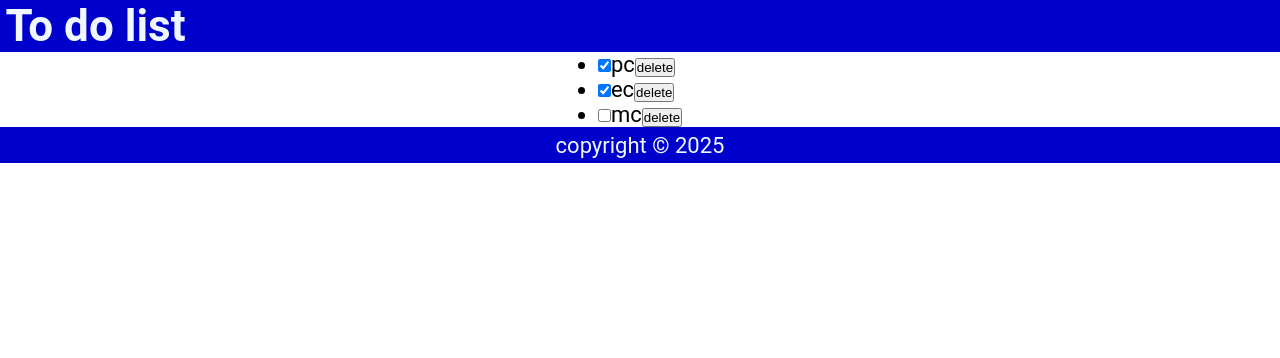
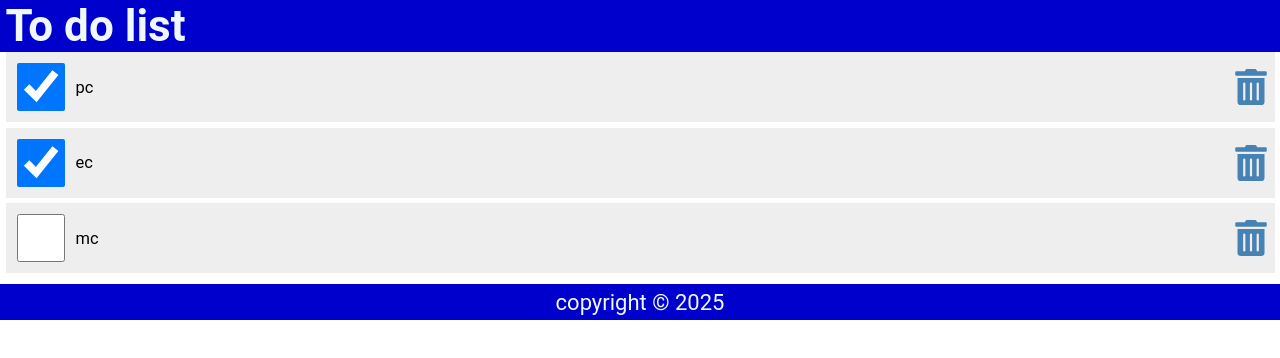
Before and after one commit to VISWAR06/react-git, a React (Create React App) app: page / in a window 1280 px wide. Shown: the top 358 px of the page. Built offline with nearby package versions, Linux system fonts and the light colour scheme.

Commit message:
day3 -chp2

```diff
--- a/package.json
+++ b/package.json
@@ -9,6 +9,7 @@
     "@testing-library/user-event": "^13.5.0",
     "react": "^19.0.0",
     "react-dom": "^19.0.0",
+    "react-icons": "^5.5.0",
     "react-scripts": "5.0.1",
     "web-vitals": "^2.1.4"
   },
--- a/src/Content.js
+++ b/src/Content.js
@@ -1,5 +1,6 @@
 import React from 'react'
 import { useState } from 'react';
+import {FaTrashAlt } from "react-icons/fa";
 
 const Content = () => {
     /* function cll(){
@@ -31,19 +32,33 @@ const Content = () => {
 
     ]
   )
+  const chng1=(id)=>{
+   setItems(items.map((item)=>
+  item.id===id?{...item,checked:!item.checked}:item))
+  }
+  const dlt=(id)=>{
+    setItems(items.filter((item)=>item.id!==id))
+  }
   return (
-   <main>
+   <main>{(items.length)?(
     <ul>
       {items.map((item)=>(
-        <li>
+        <li className='item' key={item.id}>
           <input type='checkbox'
+           onChange={()=>chng1(item.id)}
           checked={item.checked}/>
           <label>{item.item}</label>
-          <button>delete</button>
+          <FaTrashAlt
+          onClick={()=>dlt(item.id)}
+          role="button"
+          tabIndex="0"
+          />
         </li>
       ))}
 
     </ul>
+   ):<p>list is empty</p>
+  }
    </main>
   )
 }
--- a/src/index.css
+++ b/src/index.css
@@ -58,7 +58,7 @@ footer {
   place-content: center;
 }
 
-/* ul {
+ul {
   width: 100%;
   list-style: none;
   padding: 0 0.25rem 0.25rem;
@@ -182,4 +182,4 @@ button:hover {
   padding: 0.25rem;
   border-radius: 0.25rem;
   outline: none;
-} */
+}
```
Also changed, not shown: 1 other file (tests, documents, lock files or other folders).
